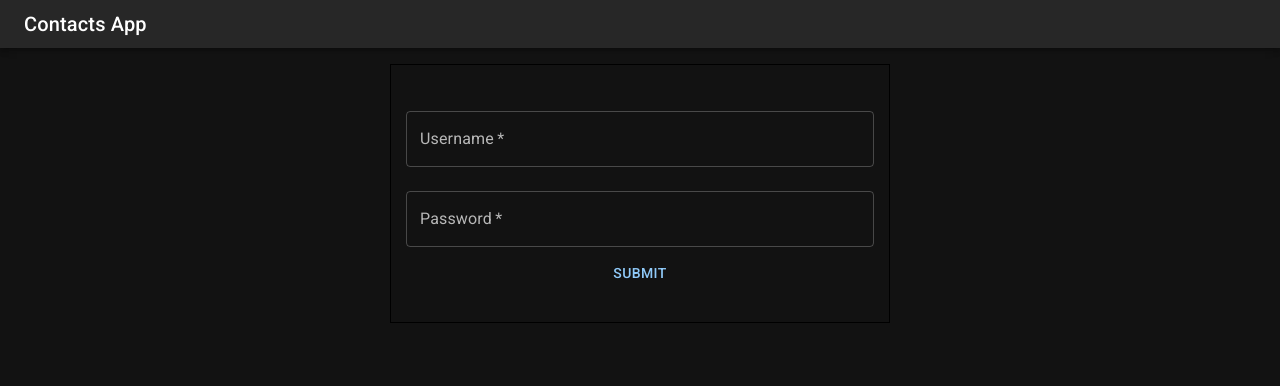
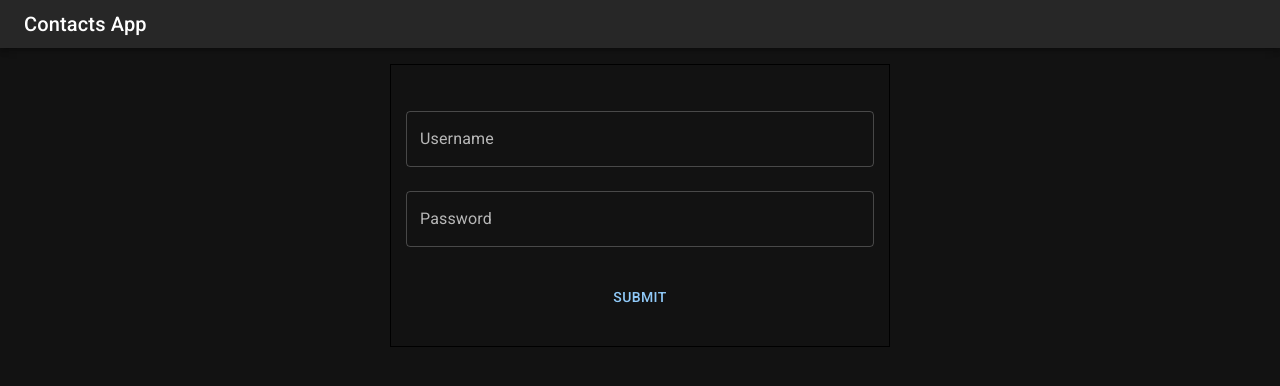
Before and after one commit to AndreiIlin/takeoff-staff-testing-task, a React (Create React App) app: page /login in a window 1280 px wide. Shown: the top 386 px of the page. Built offline with nearby package versions, Linux system fonts and the light colour scheme.

Commit message:
feat: add yup validation on login form

```diff
--- a/package.json
+++ b/package.json
@@ -30,7 +30,8 @@
     "react-scripts": "5.0.1",
     "ts-node": "^10.9.1",
     "typescript": "^4.7.4",
-    "web-vitals": "^2.1.4"
+    "web-vitals": "^2.1.4",
+    "yup": "^0.32.11"
   },
   "scripts": {
     "start": "react-scripts start",
--- a/src/components/LoginForm.tsx
+++ b/src/components/LoginForm.tsx
@@ -3,6 +3,7 @@ import axios from 'axios';
 import { useFormik } from 'formik';
 import React, { useState } from 'react';
 import { useNavigate } from 'react-router-dom';
+import * as Yup from 'yup';
 import { useAppDispatch } from '../hooks/defaultHooks';
 import { logIn } from '../slices/AuthSlice';
 import { routes } from '../utils/routes';
@@ -13,11 +14,19 @@ const LoginForm: React.FC = () => {
 
   const [authError, setAuthError] = useState(false);
 
+  const validationSchema = Yup.object().shape({
+    username: Yup.string()
+      .required('Field \'Username\' cant`t be empty'),
+    password: Yup.string()
+      .required('Field \'Password\' cant`t be empty'),
+  });
+
   const formik = useFormik({
     initialValues: {
       username: '',
       password: '',
     },
+    validationSchema,
     onSubmit: async (values) => {
       try {
         const response = await axios.post(routes.loginData(), values);
@@ -49,26 +58,29 @@ const LoginForm: React.FC = () => {
         id="username"
         name="username"
         label="Username"
-        required
         value={formik.values.username}
         onChange={formik.handleChange}
         margin={'normal'}
-        error={authError}
+        error={authError || !!formik.errors.username}
       />
+      {formik.touched.username && formik.errors.username ?
+        <Typography variant={'caption'} color={'red'}>{formik.errors.username}</Typography> : null
+      }
       <TextField
         id="password"
         name="password"
         label="Password"
-        required
         value={formik.values.password}
         onChange={formik.handleChange}
         margin={'normal'}
-        error={authError}
+        error={authError || !!formik.errors.password}
       />
+      {formik.touched.password && formik.errors.password ?
+        <Typography variant={'caption'} color={'red'}>{formik.errors.password}</Typography> : null
+      }
       {authError && <Typography variant={'caption'} color={'red'}>Incorrect username or password</Typography>}
-      <Button type="submit">Submit</Button>
+      <Button sx={{ mt: 3 }} type="submit">Submit</Button>
     </Box>
-
   );
 };
 
--- a/src/components/modal/RemoveContactForm.tsx
+++ b/src/components/modal/RemoveContactForm.tsx
@@ -9,9 +9,9 @@ const RemoveContactForm: React.FC<IModalProps> = ({ handleClose }) => {
   const dispatch = useAppDispatch();
 
   const handleRemove = () => {
-    dispatch(removeContact(contactData!.id))
+    dispatch(removeContact(contactData!.id));
     handleClose();
-  }
+  };
 
   return (
     <>
```
Also changed, not shown: 1 other file (tests, documents, lock files or other folders).
